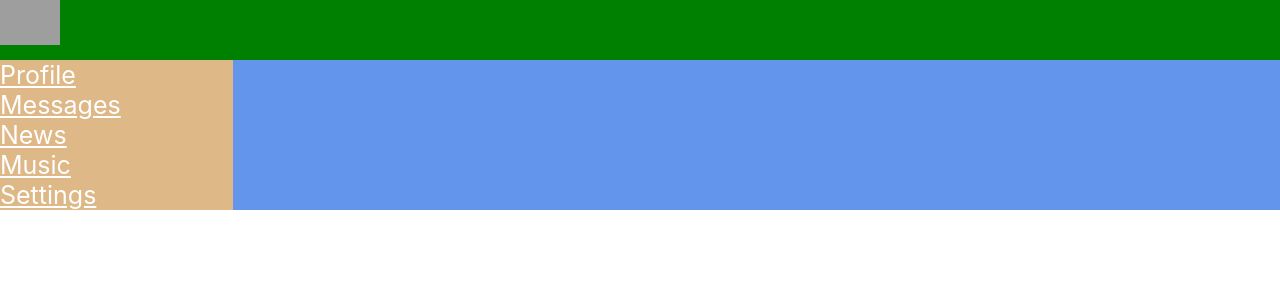
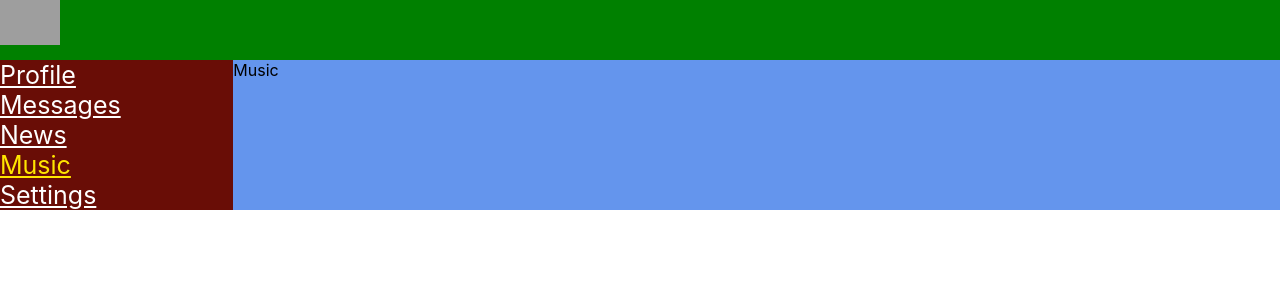
Before and after one commit to limitlesscreator/waySamuraiOld, a React (Create React App) app: page /music in a window 1280 px wide. Shown: the top 300 px of the page. Built offline with nearby package versions, Linux system fonts and the light colour scheme; grey boxes are pictures that could not be loaded.

Commit message:
stage 21

```diff
--- a/src/App.tsx
+++ b/src/App.tsx
@@ -5,6 +5,9 @@ import {Navbar} from "./components/Navbar/Navbar";
 import {Profile} from "./components/Profile/Profile";
 import {Dialogs} from "./components/Dialogs/Dialogs";
 import {BrowserRouter, Route} from "react-router-dom";
+import {News} from "./components/News/News";
+import {Music} from "./components/Music/Music";
+import {Settings} from "./components/Settings/Settings";
 
 const App = () => {
     return (
@@ -13,8 +16,11 @@ const App = () => {
                 <Header/>
                 <Navbar/>
                 <div className='app-wraper-content'>
+                    <Route path='/profile'  component={Profile}/>
                     <Route path='/dialogs' component={Dialogs}/>
-                    <Route path='/profile' component={Profile}/>
+                    <Route path='/news' component={News}/>
+                    <Route path='/music' component={Music}/>
+                    <Route path='/settings' component={Settings}/>
                 </div>
             </div>
         </BrowserRouter>
--- /dev/null
+++ b/src/components/Music/Music.tsx
@@ -0,0 +1,6 @@
+
+export const Music = () => {
+    return (
+        <div>Music</div>
+    )
+}
--- a/src/components/Navbar/Navbar.module.css
+++ b/src/components/Navbar/Navbar.module.css
@@ -1,6 +1,6 @@
 .nav {
     grid-area: n;
-    background-color: burlywood;
+    background-color: #690d06;
 }
 
 .item a {
@@ -8,6 +8,6 @@
     color: white;
 }
 
-.active a{
-    color: gold;
+.item a.activeLink {
+    color: #ffe500;
 }
--- a/src/components/Navbar/Navbar.tsx
+++ b/src/components/Navbar/Navbar.tsx
@@ -1,5 +1,6 @@
 import React from "react";
 import s from './Navbar.module.css'
+import {NavLink} from "react-router-dom";
 
 
 
@@ -7,19 +8,19 @@ export const Navbar = () =>{
     return(
         <nav className={s.nav}>
             <div className={s.item}>
-                <a href="/profile">Profile</a>
+                <NavLink to="/profile" activeClassName={s.activeLink}>Profile</NavLink>
             </div>
             <div className={s.item}>
-                <a href="/dialogs">Messages</a>
+                <NavLink to="/dialogs" activeClassName={s.activeLink}>Messages</NavLink>
             </div>
             <div className={s.item}>
-                <a href="#">News</a>
+                <NavLink to="/news" activeClassName={s.activeLink}>News</NavLink>
             </div>
             <div className={s.item}>
-                <a href="#">Music</a>
+                <NavLink to="/music" activeClassName={s.activeLink}>Music</NavLink>
             </div>
             <div className={s.item}>
-                <a href="#">Settings</a>
+                <NavLink to="/settings" activeClassName={s.activeLink}>Settings</NavLink>
             </div>
         </nav>
     )
--- /dev/null
+++ b/src/components/News/News.tsx
@@ -0,0 +1,7 @@
+
+
+export const News = () => {
+    return (
+        <div>News</div>
+    )
+}
--- /dev/null
+++ b/src/components/Settings/Settings.tsx
@@ -0,0 +1,5 @@
+export const Settings = () => {
+    return (
+        <div>Settings</div>
+    )
+}
```
Also changed, not shown: 1 other file (tests, documents, lock files or other folders).
